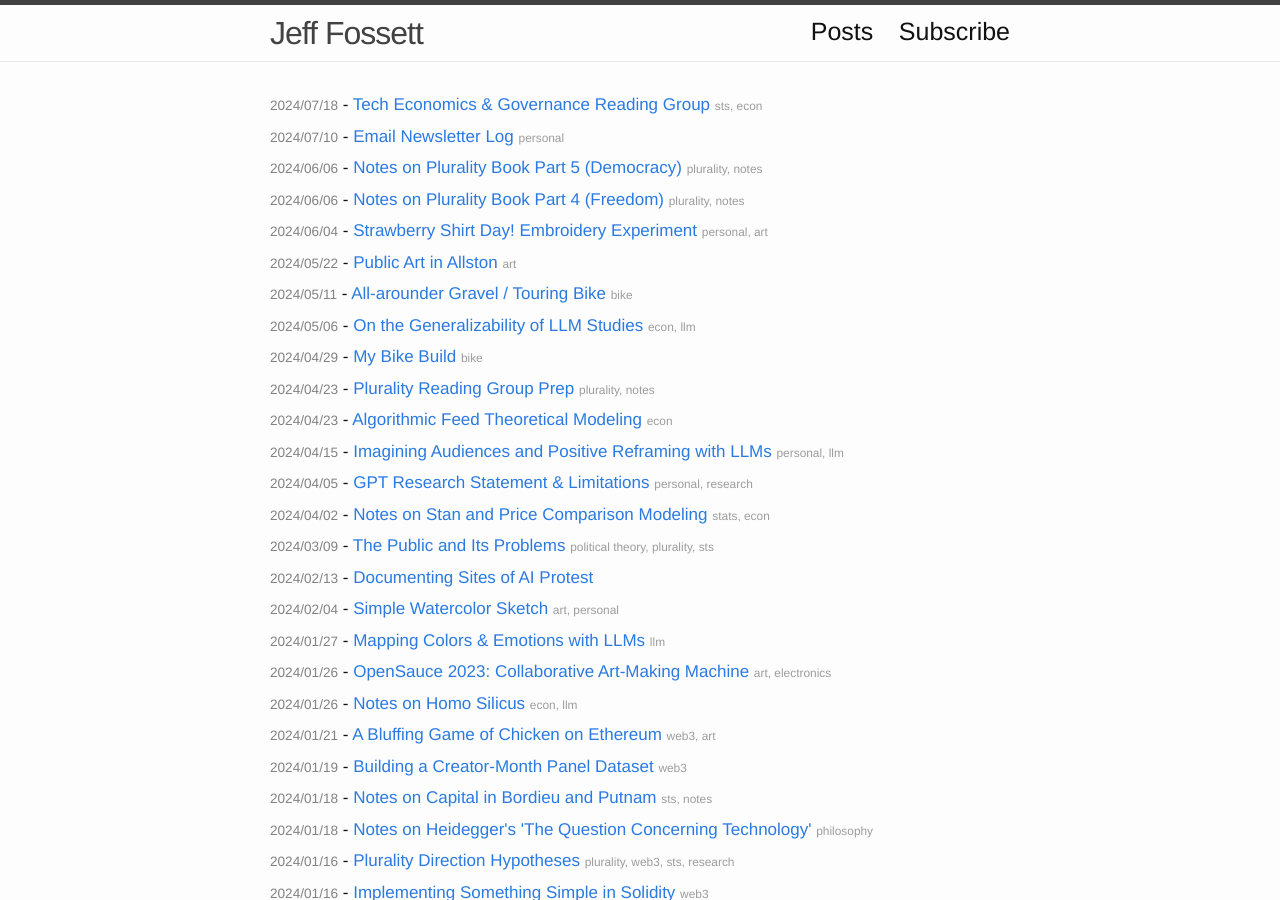
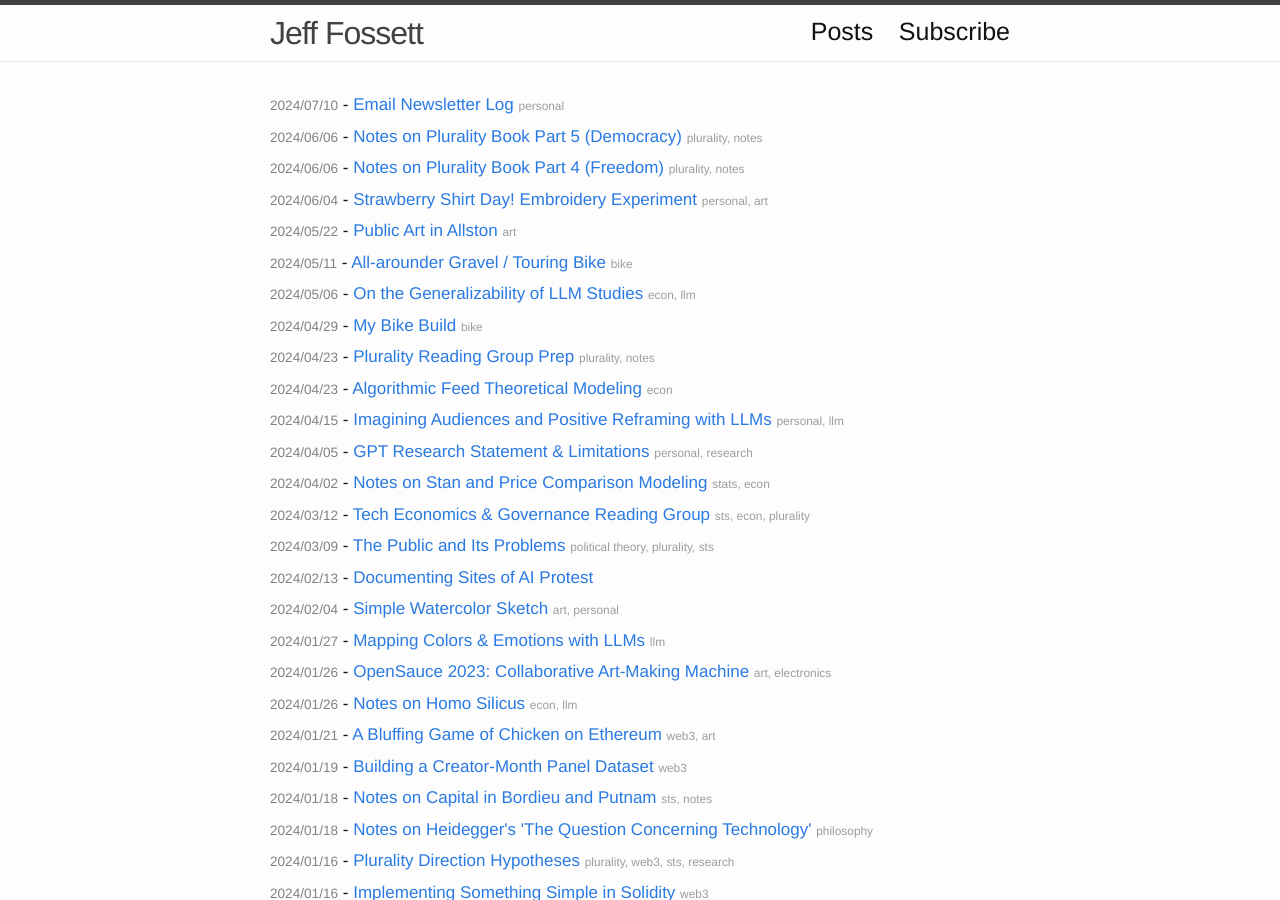
Before and after one commit to Fossj117/fossj117.github.io, a Jekyll site: the page built from posts.md, in a window 1280 px wide and 900 px high. Built offline with Jekyll 4.4.1, drawn with Linux system fonts in a browser that asks for light colours.

Commit message:
update reading list post

```diff
--- a/_posts/2023-10-16-tech-economics-goverance-reading.md
+++ b/_posts/2023-10-16-tech-economics-goverance-reading.md
@@ -1,11 +1,11 @@
 ---
 layout: post
 title: "Tech Economics & Governance Reading Group"
-date: 2024-07-18
+date: 2024-03-12
 latex: true
 mathjax: true
 comments: true
-tag: ["sts", "econ"]
+tag: ["sts", "econ", "plurality"]
 ---
 
 _First posted_: October 16, 2023.
```
